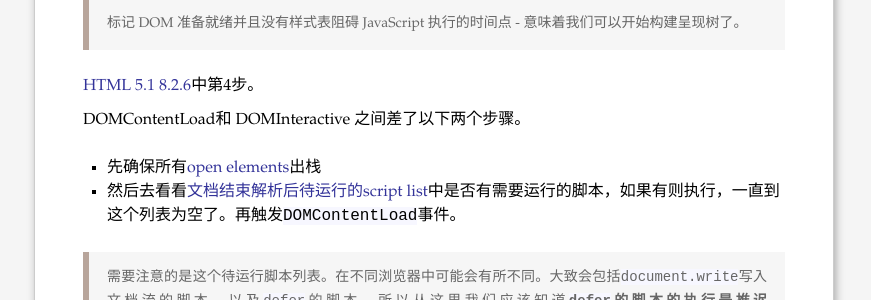
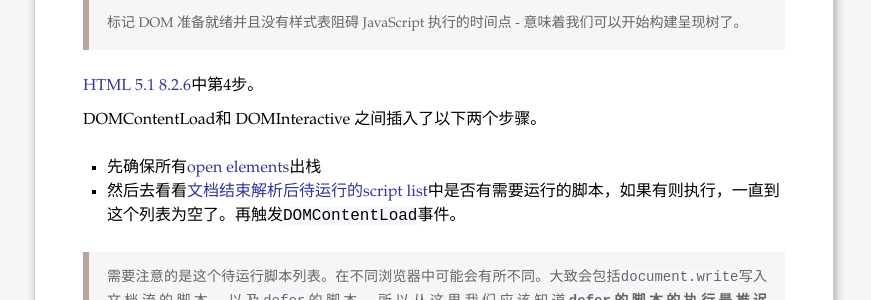
Before and after one commit to starandtina/starandtina.github.io, a Jekyll site: the page built from _posts/2014-11-27-navigation-timing-quick-view.md, in a window 1280 px wide and 900 px high, scrolled down 3182 px. Shown: the part 148-448 px from the top of the window, without its empty margins (206-1077 px from the left). Built offline with Jekyll 4.4.1, drawn with Linux system fonts in a browser that asks for light colours; comment, search, counter and statistics services are not loaded.

Commit message:
fix: Fix typo

```diff
--- a/_posts/2014-11-27-navigation-timing-quick-view.md
+++ b/_posts/2014-11-27-navigation-timing-quick-view.md
@@ -122,7 +122,7 @@ Navigation Timing 2目前还是工作草案，它是做为第一版的一个补
 
 [HTML 5.1 8.2.6](http://www.w3.org/html/wg/drafts/html/master/syntax.html#the-end)中第4步。
 
-DOMContentLoad和 DOMInteractive 之间差了以下两个步骤。
+DOMContentLoad和 DOMInteractive 之间插入了以下两个步骤。
 
   * 先确保所有[open elements](http://www.w3.org/html/wg/drafts/html/master/syntax.html#stack-of-open-elements)出栈
   * 然后去看看[文档结束解析后待运行的script list](http://www.w3.org/html/wg/drafts/html/master/scripting-1。html#list-of-scripts-that-will-execute-when-the-document-has-finished-parsing)中是否有需要运行的脚本，如果有则执行，一直到这个列表为空了。再触发`DOMContentLoad`事件。
```
